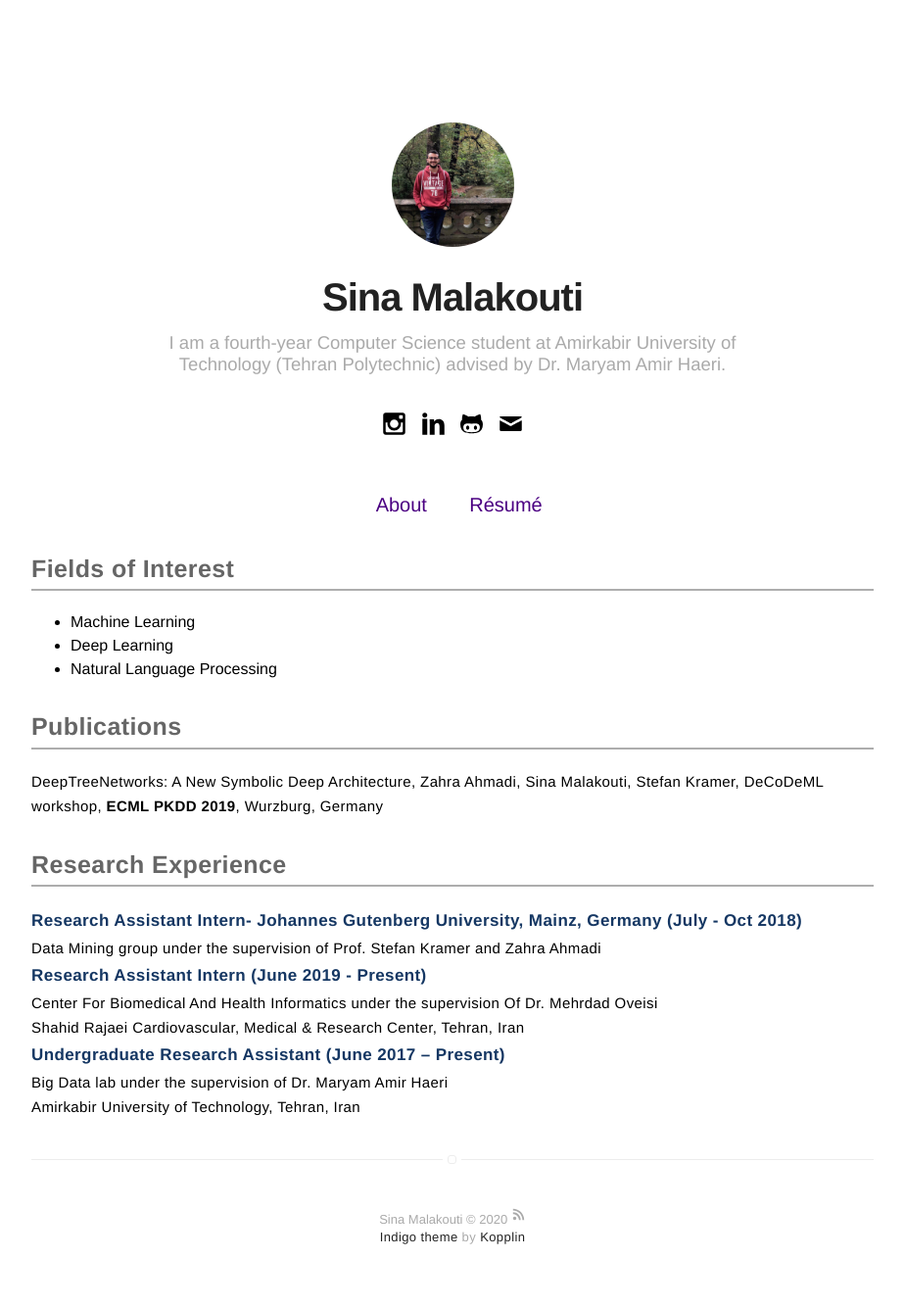
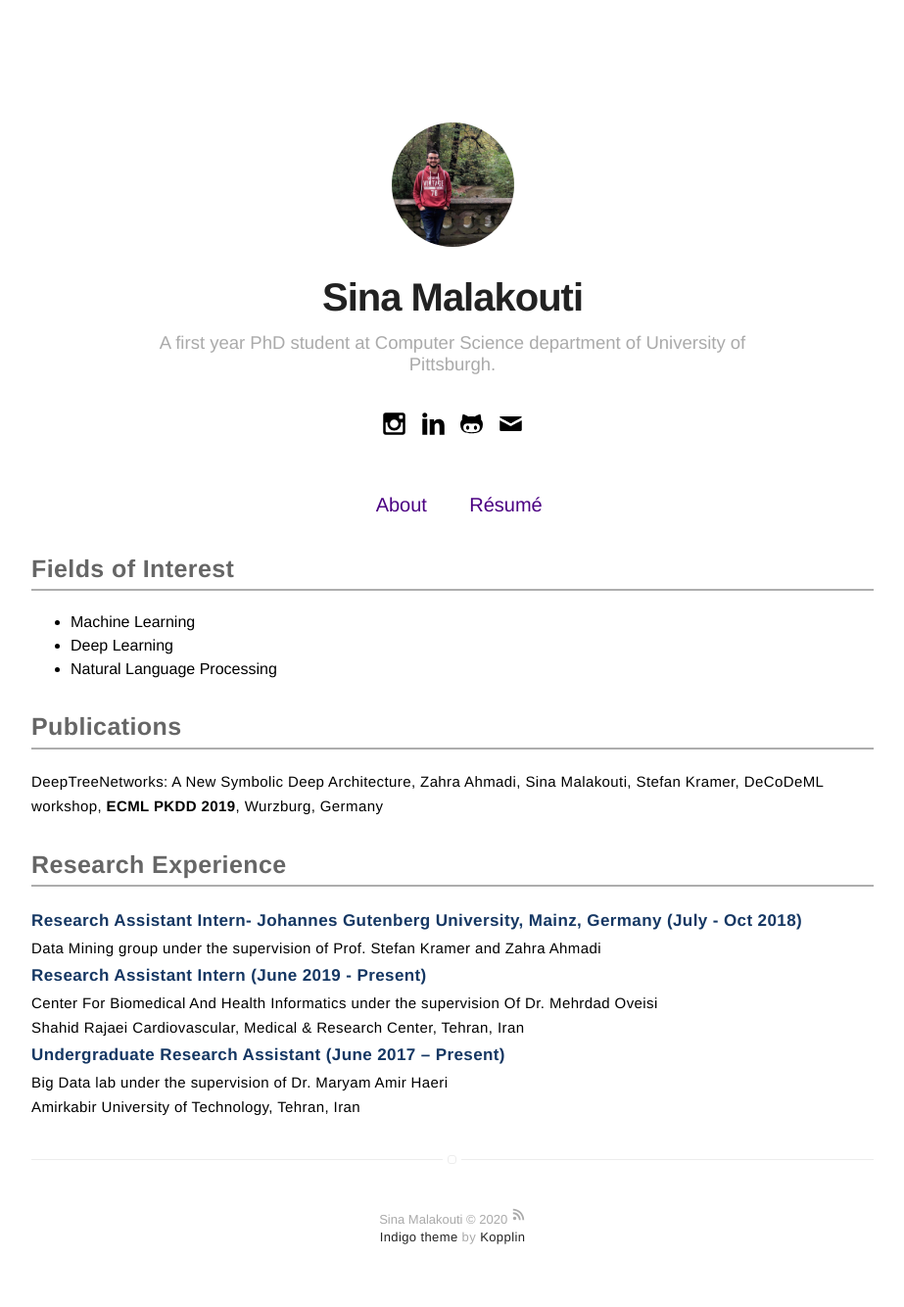
Before and after one commit to sinamalakouti/sinamalakouti.github.io, a Jekyll site: the page built from index.html, in a window 1280 px wide. Shown: the whole page at 98% size, without its empty margins (178-1101 px from the left). Built offline with Jekyll 4.4.1, drawn with Linux system fonts in a browser that asks for light colours.

Commit message:
change resume

```diff
--- a/_config.yml
+++ b/_config.yml
@@ -1,6 +1,6 @@
 # main text of home
 name: Sina Malakouti
-bio: I am a fourth-year Computer Science student at Amirkabir University of Technology (Tehran Polytechnic) advised by Dr. Maryam Amir Haeri.
+bio: A first year PhD student at Computer Science department of University of Pittsburgh.
 
 # twitter summary info
 description:
```
Also changed, not shown: 1 other file.
